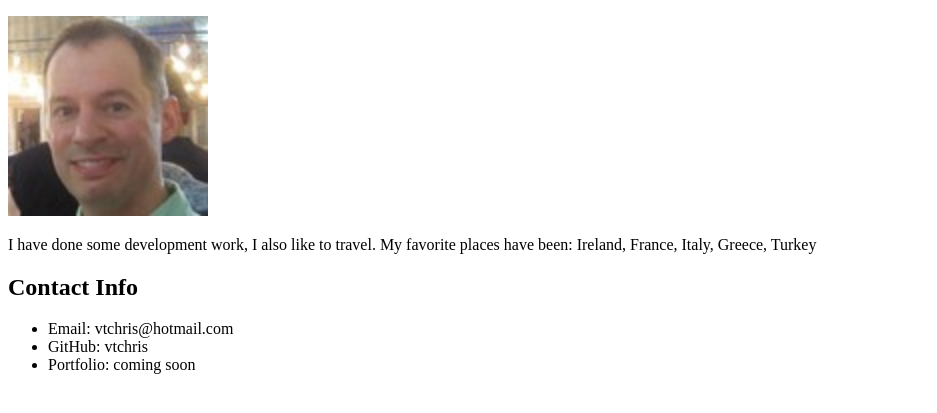
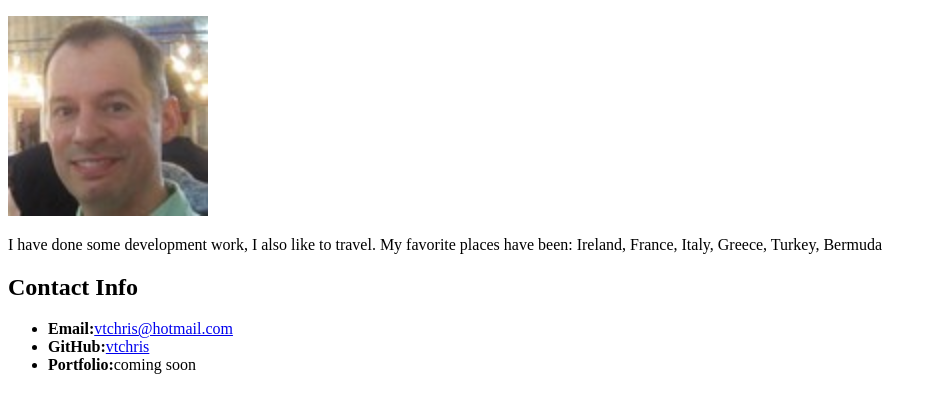
Before and after one commit to vtchris/novels, a plain HTML site: page index.html in a window 1280 px wide. Shown: the part 105-518 px from the top of the page, without its empty margins (0-937 px from the left). Drawn offline with Linux system fonts and the light colour scheme.

Commit message:
Initial commit

```diff
--- a/index.html
+++ b/index.html
@@ -7,12 +7,12 @@
 		<h1>Student Bio</h1>
 		<h3>Chris Ross</h3>
 		<img src="images/chris.jpg" style="height: 200px;width: 200px;">
-		<p>I have done some development work, I also like to travel. My favorite places have been: Ireland, France, Italy, Greece, Turkey</p>
+		<p>I have done some development work, I also like to travel. My favorite places have been: Ireland, France, Italy, Greece, Turkey, Bermuda</p>
 		<h2>Contact Info</h2>
 		<ul>
-			<li>Email: vtchris@hotmail.com</li>
-			<li>GitHub: vtchris</li>
-			<li>Portfolio: coming soon</li>
+			<li><strong>Email:</strong><a href="vtchris@hotmail.com">vtchris@hotmail.com</a></li>
+			<li><strong>GitHub:</strong><a href="vtchris">vtchris</a></li>
+			<li><strong>Portfolio:</strong>coming soon</li>
 		</ul>
 	</body>
 </html>
```
